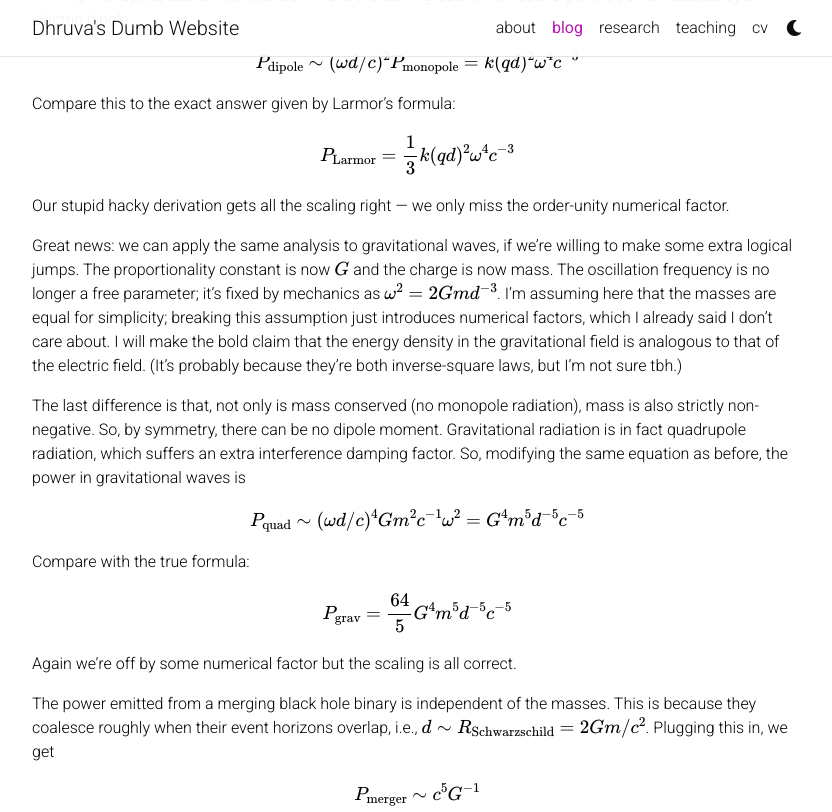
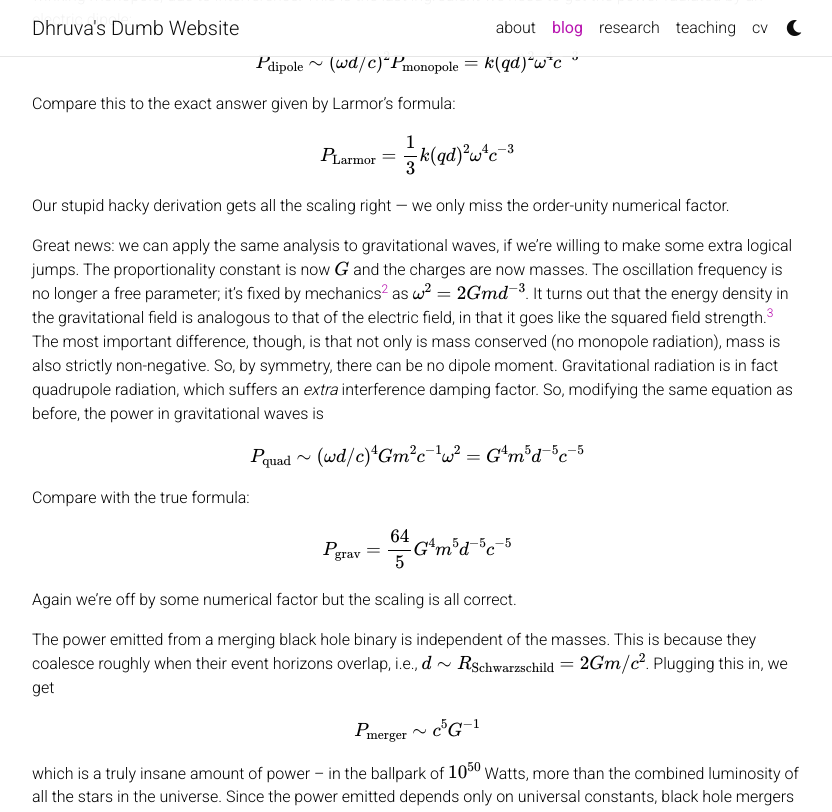
Before and after one commit to dkarkada/dkarkada.github.io, a Jekyll site: the page built from _posts/2024-08-31-larmor.md, in a window 1280 px wide and 1400 px high, scrolled down 1816 px. Shown: the top 812 px of the window, without its empty margins (223-1055 px from the left). Built offline with Jekyll 4.4.1, drawn with Linux system fonts in a browser that asks for light colours; comment, search, counter and statistics services are not loaded; a style sheet for code colours, icons or effects is not loaded; some of the changed text lies outside the part shown.

```diff
--- a/_posts/2024-08-31-larmor.md
+++ b/_posts/2024-08-31-larmor.md
@@ -45,9 +45,7 @@
 
 Our stupid hacky derivation gets all the scaling right — we only miss the order-unity numerical factor.
 
-Great news: we can apply the same analysis to gravitational waves, if we’re willing to make some extra logical jumps. The proportionality constant is now $$G$$ and the charge is now mass. The oscillation frequency is no longer a free parameter; it’s fixed by mechanics as $$\omega^2 = 2Gmd^{-3}$$. I’m assuming here that the masses are equal for simplicity; breaking this assumption just introduces numerical factors, which I already said I don’t care about. I will make the bold claim that the energy density in the gravitational field is analogous to that of the electric field. (It’s probably because they’re both inverse-square laws, but I’m not sure tbh.)
-
-The last difference is that, not only is mass conserved (no monopole radiation), mass is also strictly non-negative. So, by symmetry, there can be no dipole moment. Gravitational radiation is in fact quadrupole radiation, which suffers an extra interference damping factor. So, modifying the same equation as before, the power in gravitational waves is
+Great news: we can apply the same analysis to gravitational waves, if we’re willing to make some extra logical jumps. The proportionality constant is now $$G$$ and the charges are now masses. The oscillation frequency is no longer a free parameter; it’s fixed by mechanics[^3] as $$\omega^2 = 2Gmd^{-3}$$. It turns out that the energy density in the gravitational field is analogous to that of the electric field, in that it goes like the squared field strength.[^4] The most important difference, though, is that not only is mass conserved (no monopole radiation), mass is also strictly non-negative. So, by symmetry, there can be no dipole moment. Gravitational radiation is in fact quadrupole radiation, which suffers an *extra* interference damping factor. So, modifying the same equation as before, the power in gravitational waves is
 
 $$P_\mathrm{quad}\sim (\omega d/c)^4 Gm^2c^{-1}\omega^2 = G^4m^5 d^{-5}c^{-5}$$
 
@@ -61,7 +59,7 @@
 
 $$P_\text{merger} \sim c^5 G^{-1}$$
 
-which is a truly insane amount of power -- in the ballpark of $$10^50$$ Watts, more than the combined luminosity of all the stars in the universe. Since the power emitted depends only on universal constants, black hole mergers are "standard sirens:" we can exploit the inverse-square law to determine the distance to the merger. Here’s a cool animation.[^2]
+which is a truly insane amount of power -- in the ballpark of $$10^{50}$$ Watts, more than the combined luminosity of all the stars in the universe. Since the power emitted depends only on universal constants, black hole mergers are "standard sirens" -- we can exploit the inverse-square law to determine the distance to the merger. Here’s a cool animation.[^2]
 
 <div class="row mt-3">
     <div class="col-sm mt-3 mt-md-0">
@@ -73,5 +71,7 @@
 
 [^1]: [Inlay animation](https://www.en.didaktik.physik.uni-muenchen.de/multimedia/dipolstrahlung/animated-gifs-aus-bildern/index.html)
 [^2]: [Gravitational wave animation](https://www.ligo.caltech.edu/video/ligo20160615v1)
+[^3]: I’m assuming here that the masses are equal for simplicity; breaking this assumption just introduces numerical factors, which I already said I don’t care about.
+[^4]: It’s probably because they’re both inverse-square laws, but I’m not sure tbh.
 
 ### Footnotes
```
Also changed, not shown: .github/ISSUE_TEMPLATE/bug_report.md (deleted), .github/ISSUE_TEMPLATE/feature_request.md (deleted), .github/actions/build-dist-site/action.yml (deleted), .github/stale.yml (deleted), .github/workflows/deploy-docker-tag.yml (deleted), .github/workflows/deploy-workflow.yml (deleted), .github/workflows/deploy.yml (deleted), 2 other files.
